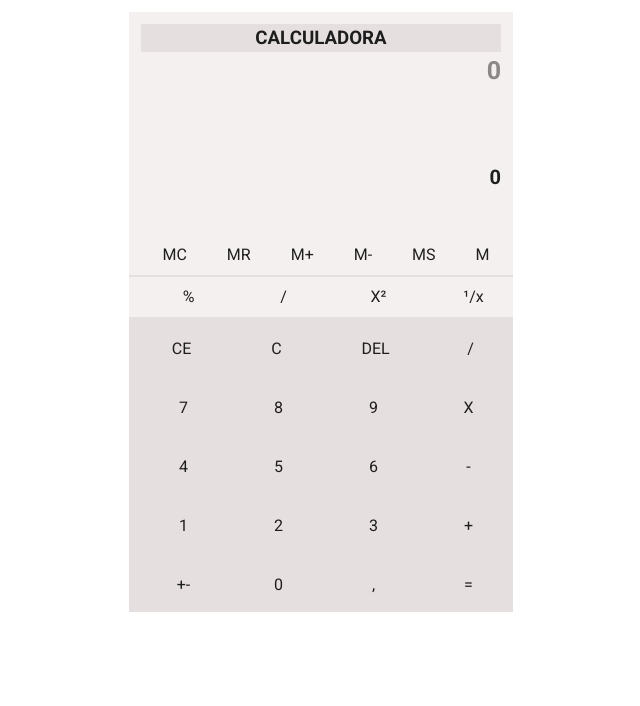
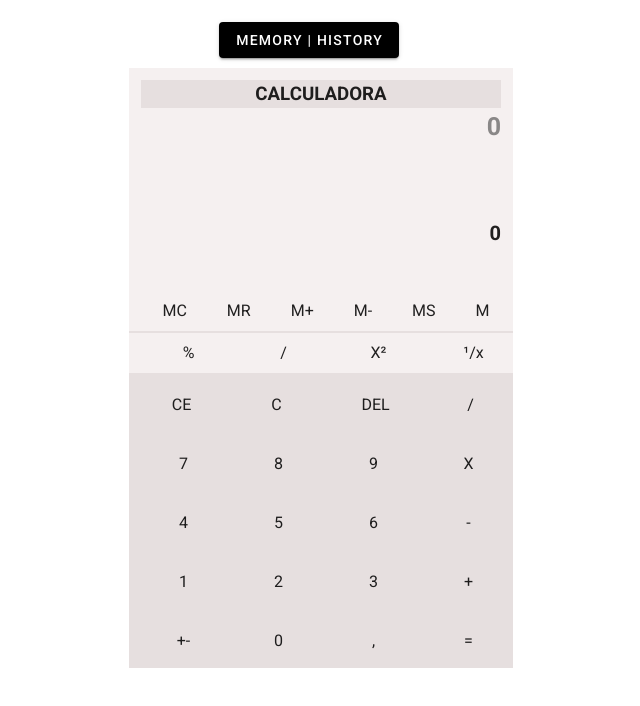
Before and after one commit to GustavoMKarnopp/Calculadora, a Vue app: page / in a window 1280 px wide. Shown: the top 706 px of the page, without its empty margins (331-971 px from the left). Built offline with nearby package versions, Linux system fonts and the light colour scheme.

Commit message:
Estilizando o botão Memoria | Histórico

```diff
--- a/src/components/AppCalculadora.vue
+++ b/src/components/AppCalculadora.vue
@@ -1,13 +1,13 @@
 <template>
       <v-col class="text-center" cols="12">
-       <!-- <AppResult/>-->
+       <AppResult/>
        <AppLayout class="Layout"/>
       </v-col>
 </template>
 
 <script>
 import AppLayout from './shared/AppLayout.vue'
-//import AppResult from './shared/AppResult.vue'
+import AppResult from './shared/AppResult.vue'
   export default {
     name: 'AppCalculadora',
 
@@ -16,7 +16,7 @@ import AppLayout from './shared/AppLayout.vue'
     }),
     components:{
       AppLayout,
-      //AppResult
+      AppResult
     }
   }
 </script>
--- a/src/components/shared/AppResult.vue
+++ b/src/components/shared/AppResult.vue
@@ -1,12 +1,12 @@
 <template>
-<div id="app">
-  <v-app id="inspire">
+
+
     <v-sheet
-      height="400"
+      height="100%"
       class="overflow-hidden"
       style="position: relative;"
     >
-      <v-container class="fill-height">
+      <v-container class=" fundo fill-height">
         <v-row
           align="center"
           justify="center"
@@ -25,10 +25,11 @@
         v-model="drawer"
         absolute
         temporary
+        height="100%"
       >
-        <v-list-item>
+        <v-list-item >
 
-          <v-list-item-content>
+          <v-list-item-content  >
             <v-list-item-title>Memory | History</v-list-item-title>
           </v-list-item-content>
         </v-list-item>
@@ -48,8 +49,8 @@
         </v-list>
       </v-navigation-drawer>
     </v-sheet>
-  </v-app>
-</div>
+
+
 </template>
 <script>
 export default {
@@ -66,4 +67,5 @@ export default {
 
 </script>
 <style>
+
 </style>
```
